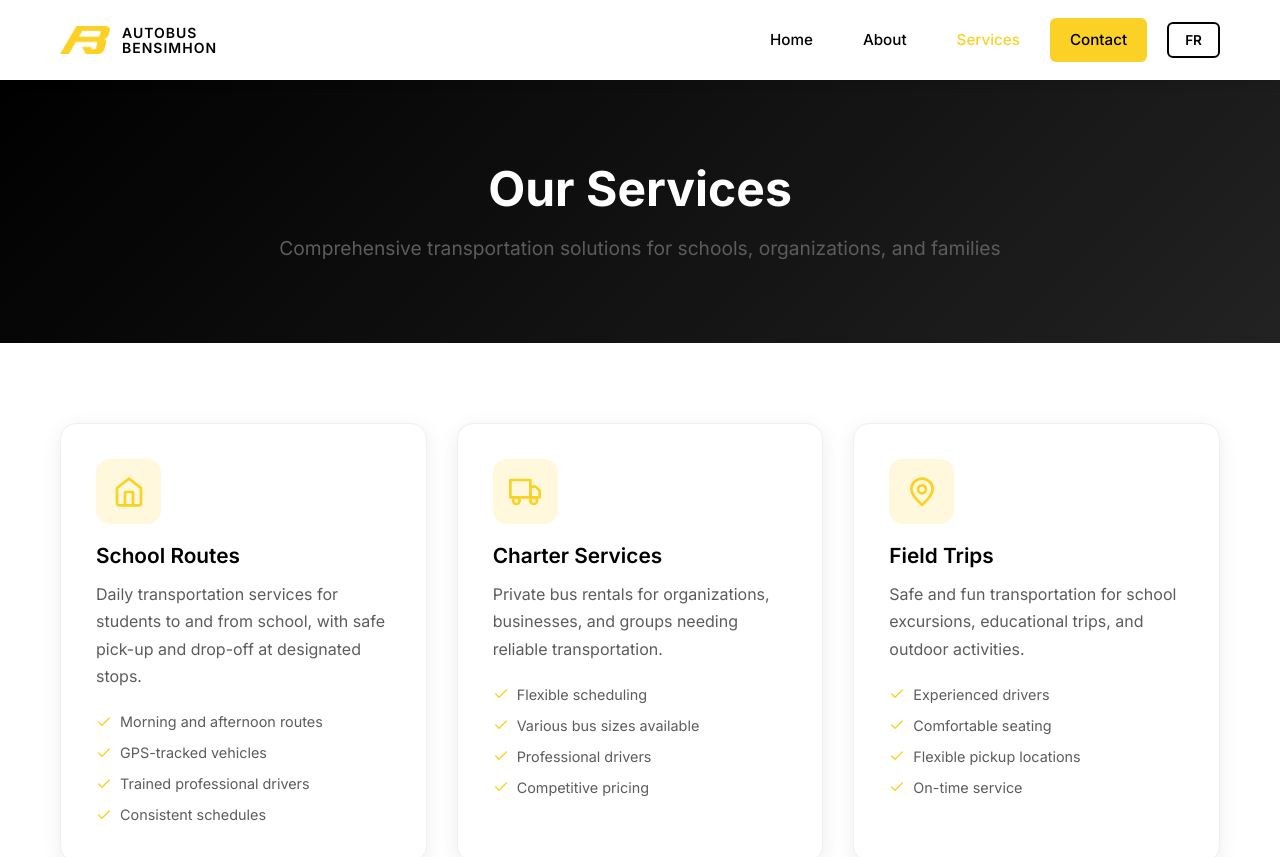
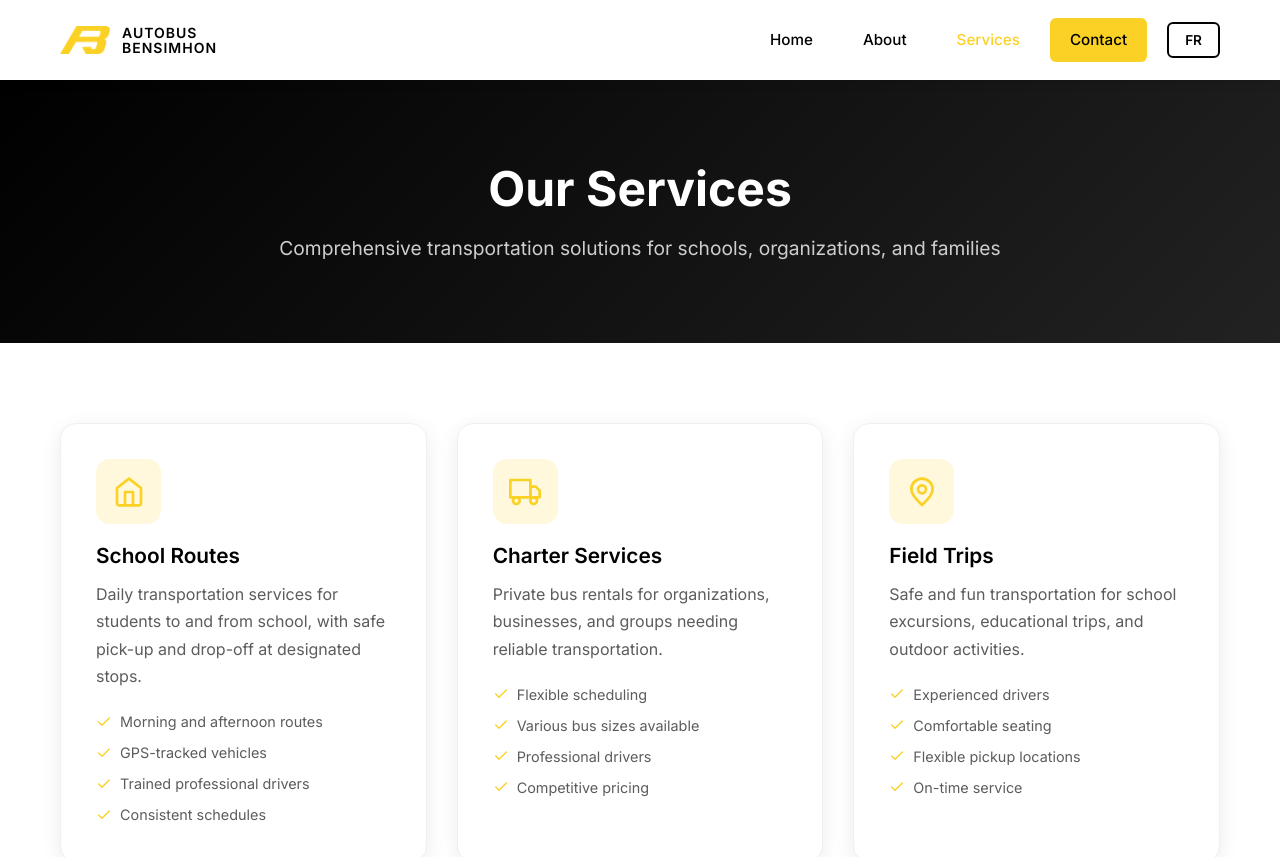
Before and after one commit to SNM1105/autobus-bensimhon, a React (Vite) app: page /services in a window 1280 px wide. Shown: the top 857 px of the page. Built offline with nearby package versions, Linux system fonts and the light colour scheme.

Commit message:
background service hero p colour fix

```diff
--- a/src/pages/Services.css
+++ b/src/pages/Services.css
@@ -18,7 +18,7 @@
 
 .services-hero p {
   font-size: 1.2rem;
-  color: var(--color-gray);
+  color: var(--color-light-gray);
 }
 
 /* Services Main */
```
